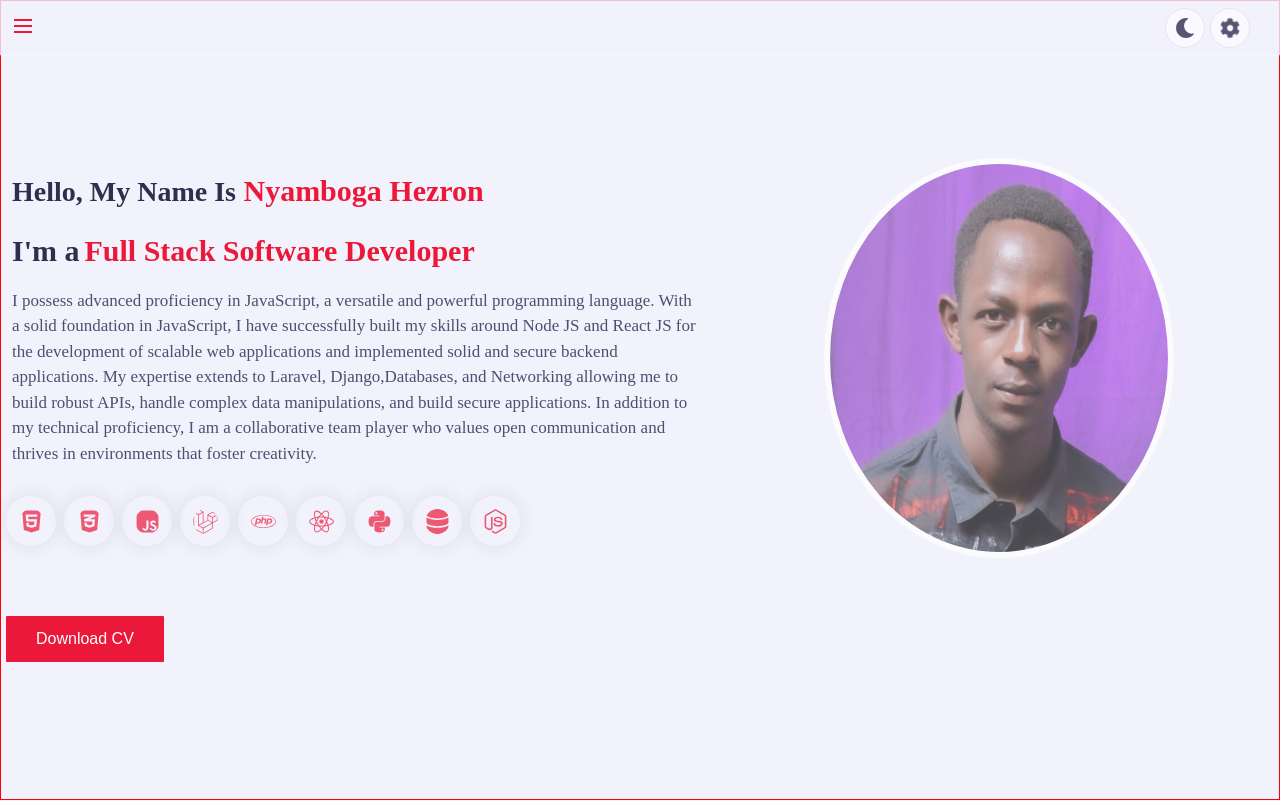
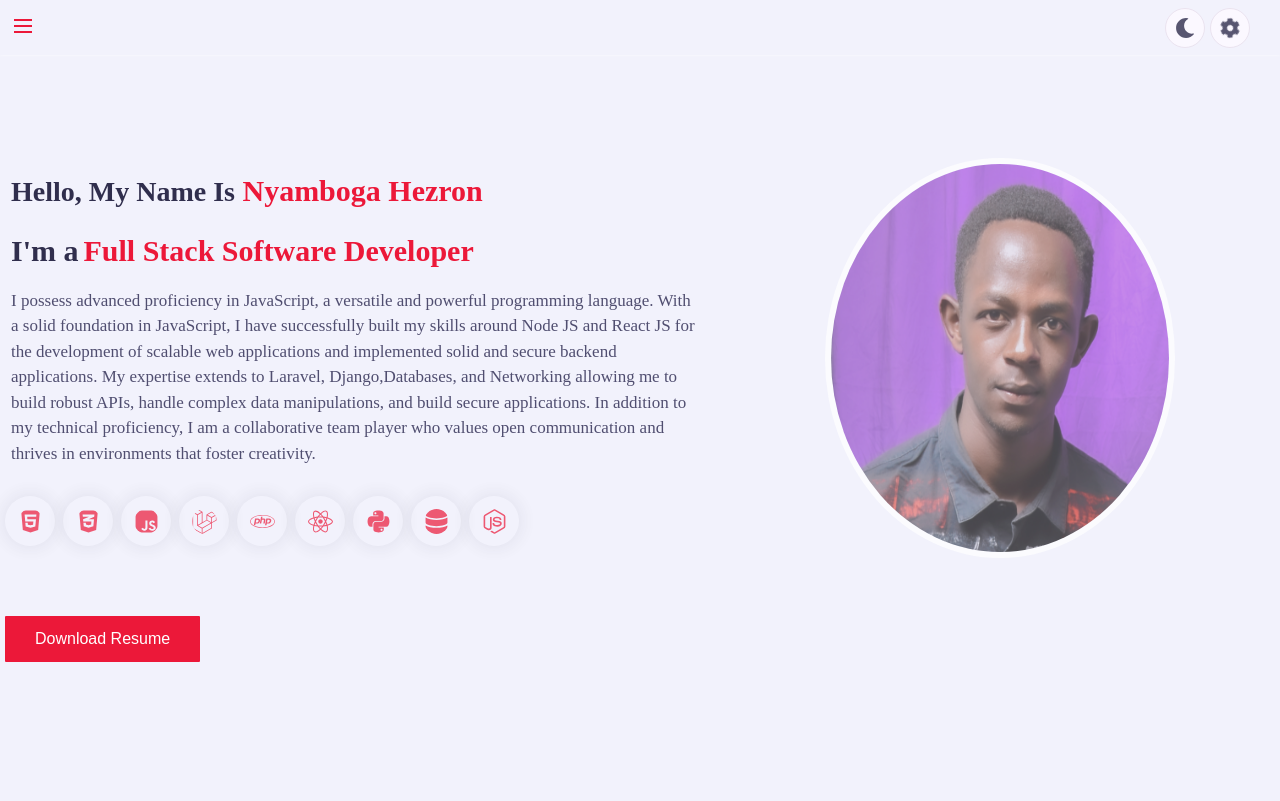
Before and after one commit to nyambogahezron/my_portfolio, a React (Vite) app: page / in a window 1280 px wide. Shown: the top 801 px of the page. Built offline with nearby package versions, Linux system fonts and the light colour scheme; a web font is replaced by a local one.

Commit message:
include resume

```diff
--- a/src/App.css
+++ b/src/App.css
@@ -455,7 +455,6 @@ html {
   padding-top: 25px;
   margin: 0;
   width: 100%;
-  border: 1px solid red;
 }
 
 .home .home-info {
--- a/src/pages/Home.jsx
+++ b/src/pages/Home.jsx
@@ -33,8 +33,8 @@ const Home = ({ SetOpenAsideNav, openAsideNav }) => {
             </p>
             <LanguagesList />
             <div className='cv-btn'>
-              <a href='./assets/cv\my_cv.pdf' download>
-                <button className='btn'>Download CV</button>
+              <a href='/public/Hezron Nyamboga -resume.pdf' download>
+                <button className='btn'>Download Resume</button>
               </a>
             </div>
           </div>
```
Also changed, not shown: 1 other file (tests, documents, lock files or other folders).
